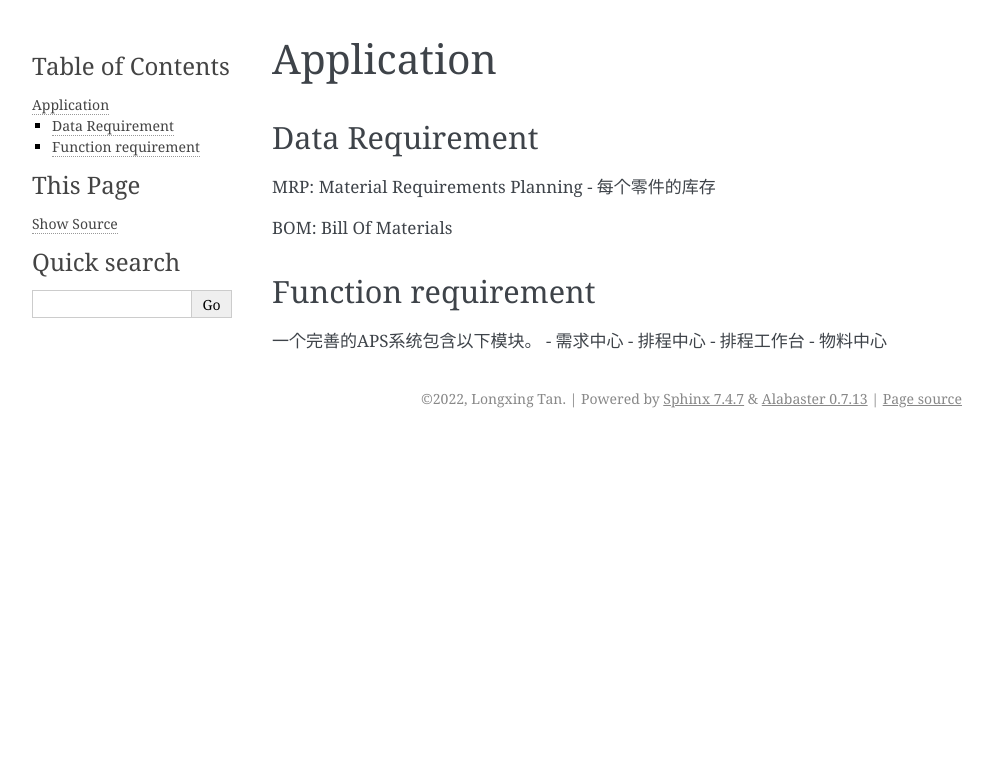
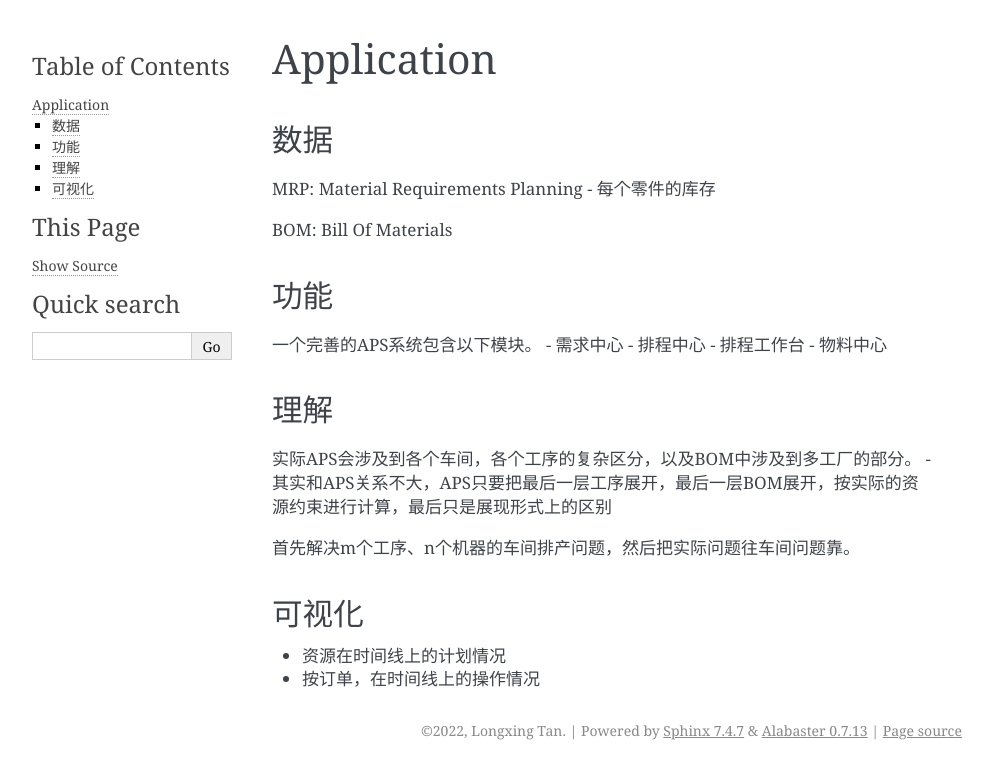
Before and after one commit to yuetan1988/python-lekin, a Sphinx documentation site: the page built from docs/source/application.rst, in a window 1280 px wide. Shown: the top 779 px of the page, without its empty margins (148-1141 px from the left). Built offline with Sphinx 7.4.7, drawn with Linux system fonts in a browser that asks for light colours.

Commit message:
processing

```diff
--- a/docs/source/application.rst
+++ b/docs/source/application.rst
@@ -1,7 +1,7 @@
 Application
 ===========
 
-Data Requirement
+数据
 ----------------
 
 MRP: Material Requirements Planning
@@ -10,7 +10,7 @@ MRP: Material Requirements Planning
 BOM: Bill Of Materials
 
 
-Function requirement
+功能
 ------------------------
 
 一个完善的APS系统包含以下模块。
@@ -18,3 +18,18 @@ Function requirement
 - 排程中心
 - 排程工作台
 - 物料中心
+
+
+理解
+----------
+
+实际APS会涉及到各个车间，各个工序的复杂区分，以及BOM中涉及到多工厂的部分。
+- 其实和APS关系不大，APS只要把最后一层工序展开，最后一层BOM展开，按实际的资源约束进行计算，最后只是展现形式上的区别
+
+首先解决m个工序、n个机器的车间排产问题，然后把实际问题往车间问题靠。
+
+
+可视化
+------------
+- 资源在时间线上的计划情况
+- 按订单，在时间线上的操作情况
```
Also changed, not shown: README_zh_CN.md (+1 -1 lines).
